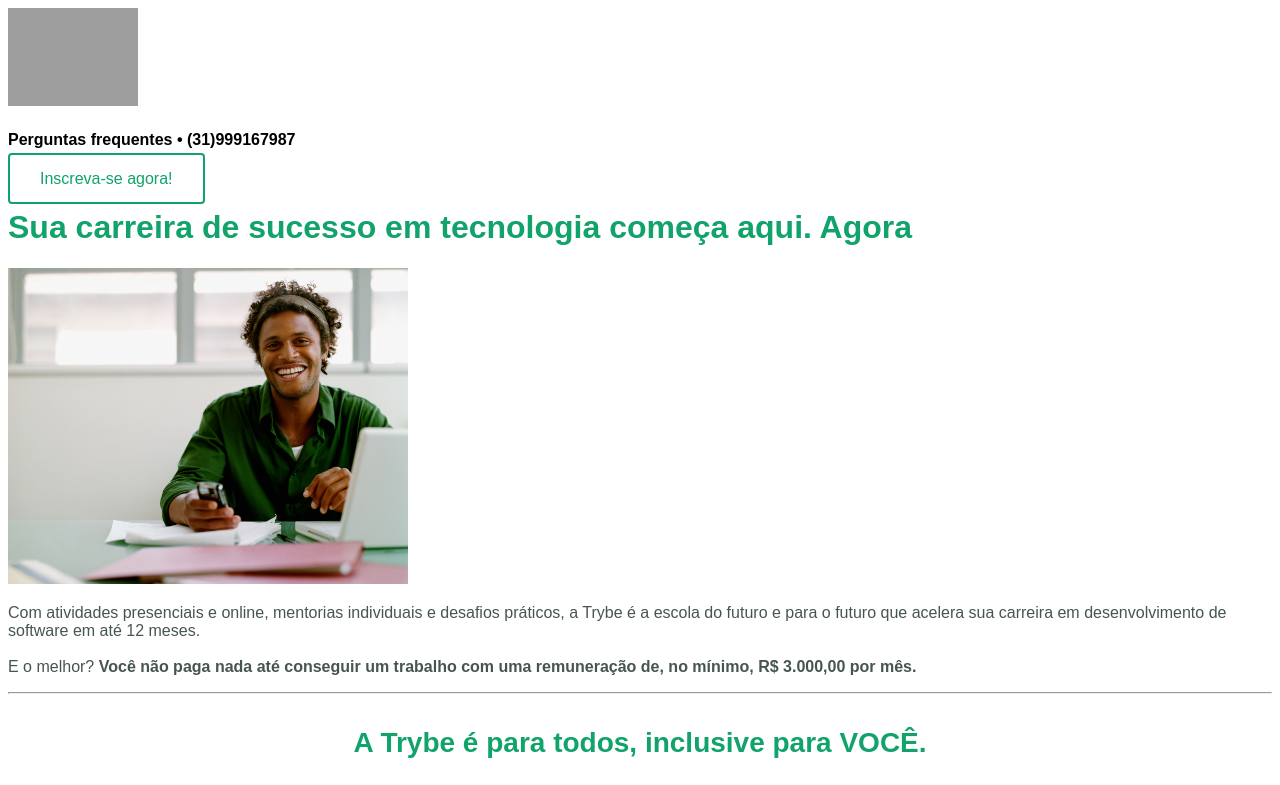
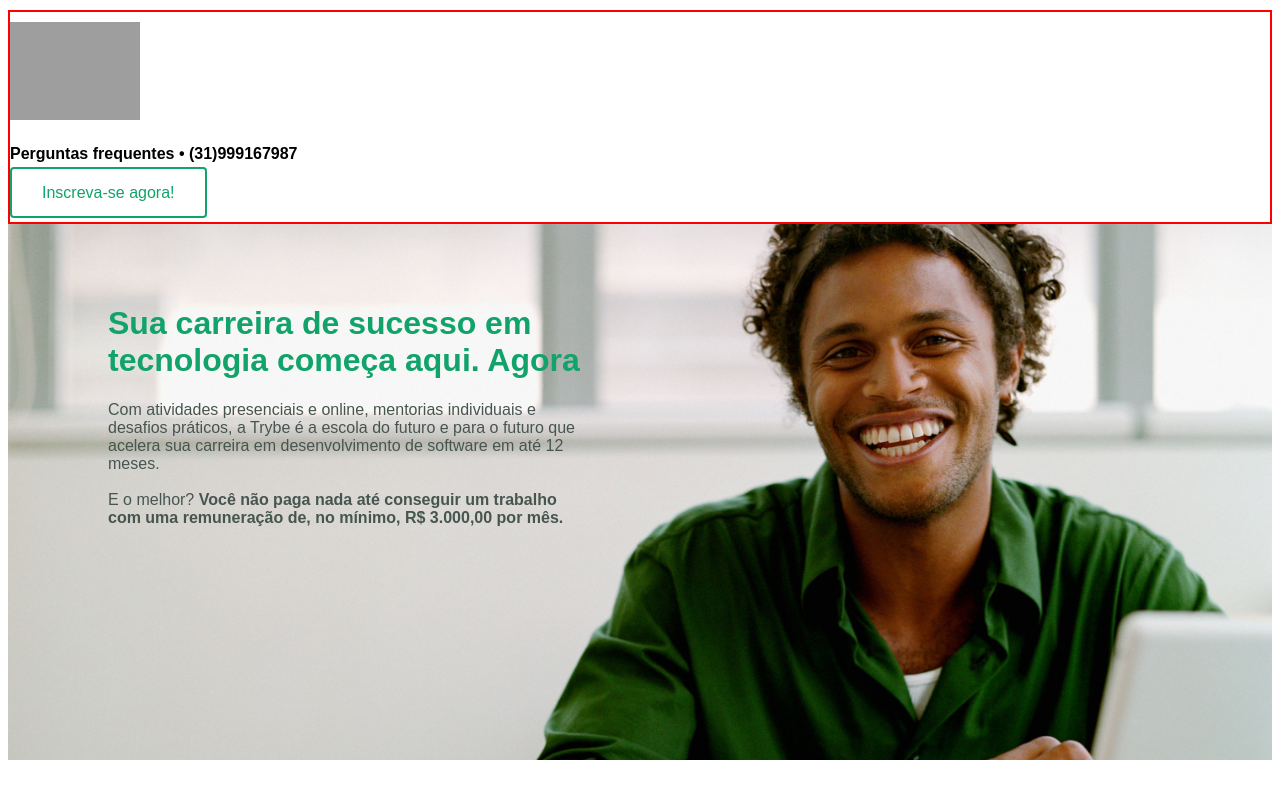
Before and after one commit to andrephelipe/trybe-exercises, a plain HTML site: page Bloco 3 - Introdução à HTML e CSS/HTML & CSS/index.html in a window 1280 px wide. Shown: the top 785 px of the page. Drawn offline with Linux system fonts and the light colour scheme; grey boxes are pictures that could not be loaded.

Commit message:
mudando o cabecalho

```diff
--- a/Bloco 3 - Introdução à HTML e CSS/HTML & CSS/index.html
+++ b/Bloco 3 - Introdução à HTML e CSS/HTML & CSS/index.html
@@ -18,17 +18,24 @@
         <a id="inscreva-se" href="https://app.betrybe.com/course" target="_blank">Inscreva-se agora!</a>
     </div>
 
-    <h1>Sua carreira de sucesso em tecnologia começa aqui. Agora</h1>
+    <div class="header">
+        <div class="header-container">
 
-    <img src="./images/smiling-image.jpg" alt="imagem de capa homem sorrindo" width="400px">
+            <h1>Sua carreira de sucesso em tecnologia começa aqui. Agora</h1>
 
-    <p>
-        Com atividades presenciais e online, mentorias individuais e desafios práticos, a Trybe é a escola do futuro e para o futuro que acelera sua carreira em desenvolvimento de software em até 12 meses.
-       <br><br>
-        E o melhor? <strong>Você não paga nada até conseguir um trabalho com uma remuneração de, no mínimo, R$ 3.000,00 por mês.</strong>
-    </p>
+            <!-- <img src="./images/smiling-image.jpg" alt="imagem de capa homem sorrindo" width="400px"> -->
 
-    <hr>
+            <p>
+                Com atividades presenciais e online, mentorias individuais e desafios práticos, a Trybe é a escola do futuro e para o futuro que acelera sua carreira em desenvolvimento de software em até 12 meses.
+            <br>
+            <br>
+                E o melhor? <strong>Você não paga nada até conseguir um trabalho com uma remuneração de, no mínimo, R$ 3.000,00 por mês.</strong>
+            </p>
+
+        </div>
+    </div>
+
+
     <!-- Seção 01 -->
 
     <h3 class="you">A Trybe é para todos, inclusive para VOCÊ.</h3>
--- a/Bloco 3 - Introdução à HTML e CSS/HTML & CSS/style.css
+++ b/Bloco 3 - Introdução à HTML e CSS/HTML & CSS/style.css
@@ -1,6 +1,6 @@
 body {
     font-family: sans-serif;
-
+    margin-top: 10px;
 }
 
 p, li {
@@ -15,6 +15,30 @@ h3 {
 
 h1 {
     color: #11a36a;
+}
+
+#cabecalho {
+    border: 2px solid red;
+    padding:10px 0 20px;
+}
+
+.header {
+    /* border-top: 50px solid yellow; */
+    /* border: 2px solid red; */
+    background-image: url(images/smiling-image.jpg);
+    background-size: cover;
+    background-position: 50% 25%;
+    padding: 60px 40px 217px;
+}
+
+.header-container{
+    /* border: 2px solid red; */
+    width: 50%;
+    padding-left: 60px;
+}
+
+.header-container p{
+    width: 80%;
 }
 
 .img-trybe{
@@ -36,11 +60,6 @@ h1 {
 #inscreva-se:hover{
     background-color: #11a36a;
     color: #ffffff;
-}
-
-
-#menu {
-    position: fixed;
 }
 
 .nomePessoas {
```
